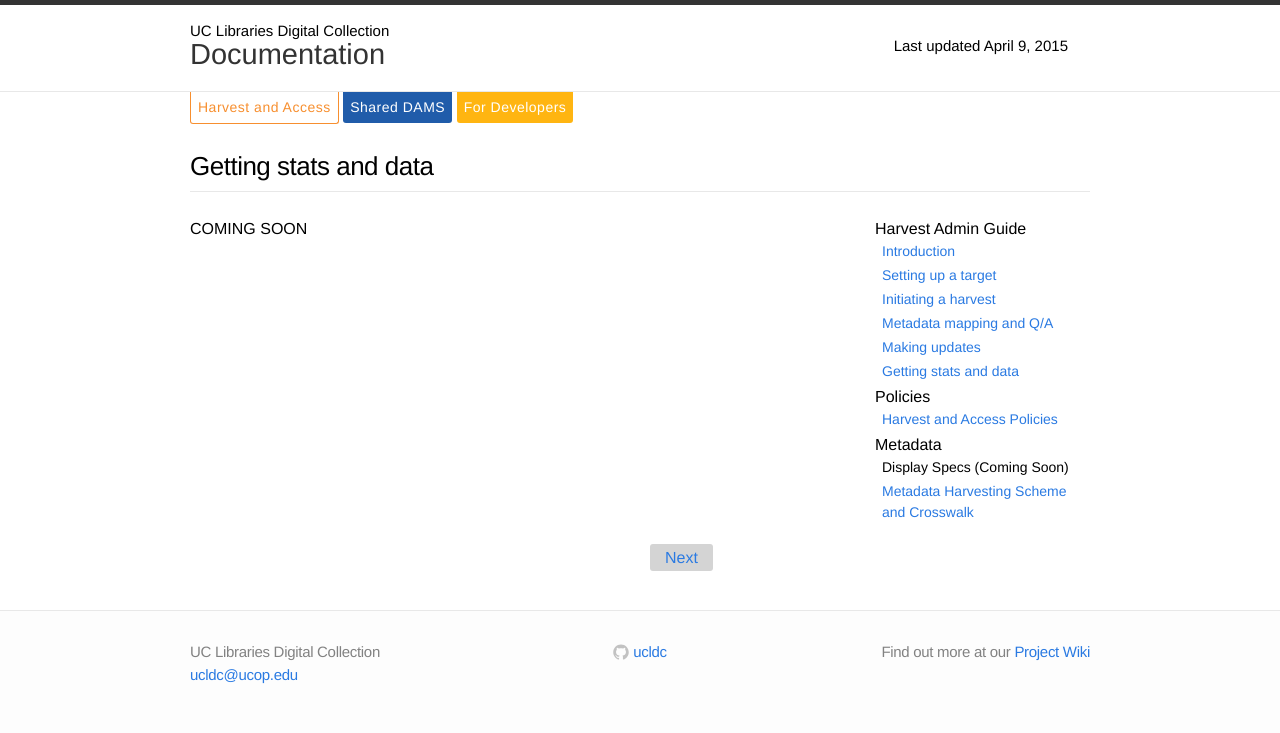
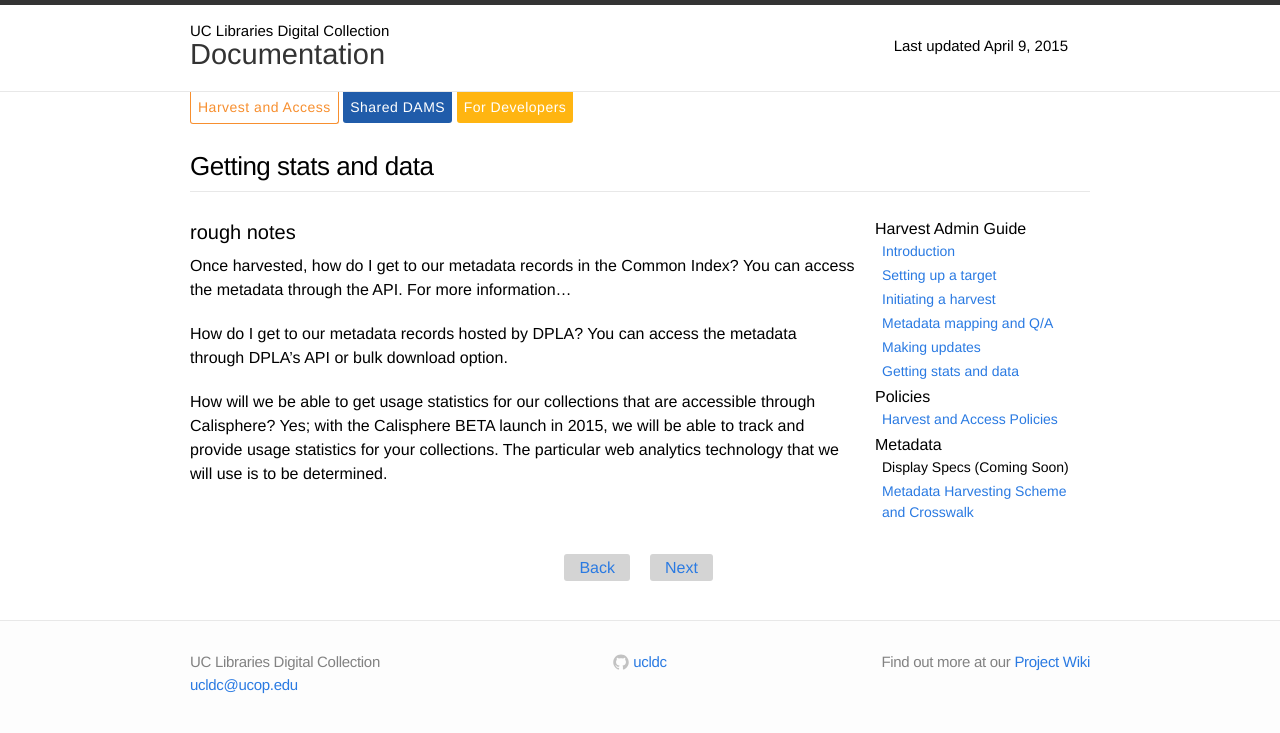
Before and after one commit to ucldc/ucldc-docs, a Jekyll site: the page built from docs/registry/stats.md, in a window 1280 px wide. Shown: the top 733 px of the page. Built offline with Jekyll 4.4.1, drawn with Linux system fonts in a browser that asks for light colours; nearby versions of some CDN libraries.

Commit message:
Update stats.md
added navigation and Adrian's notes

```diff
--- a/docs/registry/stats.md
+++ b/docs/registry/stats.md
@@ -1,9 +1,21 @@
 ---
 layout: registry-doc
 title: Getting stats and data
-next_section: registry/access-policies/
+next_section: registry/access-policies
+prev_section: registry/updates
 permalink: /docs/registry/stats/
 breadcrumbs: Calisphere Admin Guide
 ---
 
-COMING SOON
+##rough notes
+
+Once harvested, how do I get to our metadata records in the Common Index?
+You can access the metadata through the API.  For more information...
+
+
+How do I get to our metadata records hosted by DPLA?
+You can access the metadata through DPLA's API or bulk download option.
+
+
+How will we be able to get usage statistics for our collections that are accessible through Calisphere?
+Yes; with the Calisphere BETA launch in 2015, we will be able to track and provide usage statistics for your collections.  The particular web analytics technology that we will use is to be determined.
```
